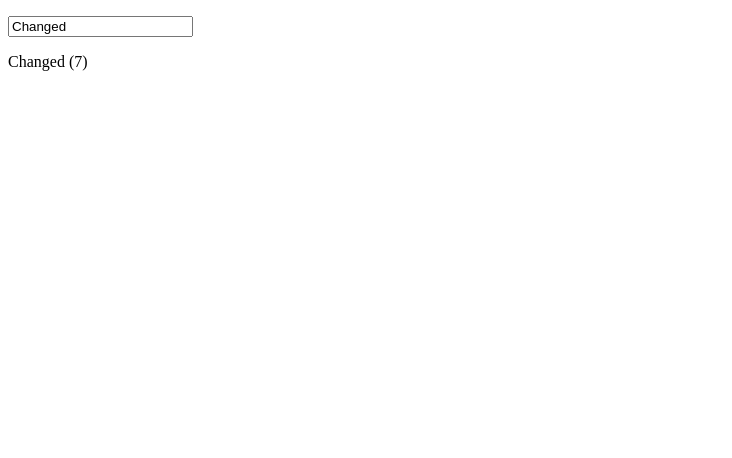
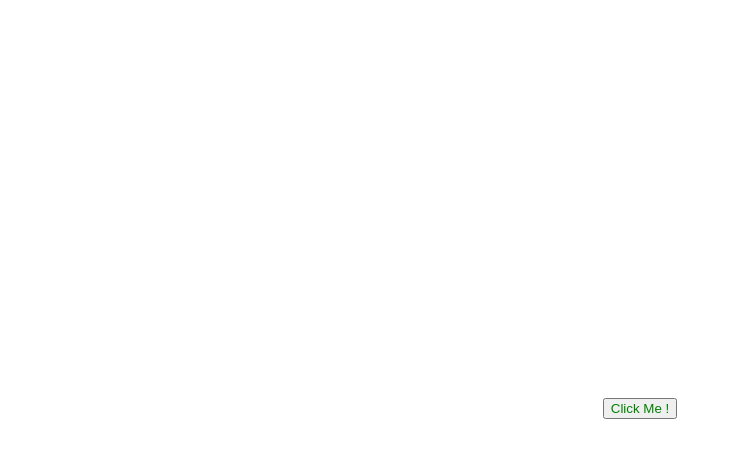
Before and after one commit to EvilYep/Vue3-Laracasts, a plain HTML site: page index.html in a window 1280 px wide. Shown: the whole page, without its empty margins (0-732 px from the left). Drawn offline with nearby package versions, Linux system fonts and the light colour scheme.

Commit message:
Attribute binding & Event handling :safety_pin:

```diff
--- a/index.html
+++ b/index.html
@@ -6,34 +6,45 @@
     <meta name="viewport" content="width=device-width, initial-scale=1.0">
     <title>Vue 3 - Laracasts</title>
     <script src="https://unpkg.com/vue@3"></script>
+    <style>
+        html, body {
+            height: 100%;
+        }
+
+        body {
+            display: grid;
+            place-items: center;
+        }
+
+        .text-red {
+            color: red;
+        }
+
+        .text-green {
+            color: green;
+        }
+    </style>
 </head>
 
 <body>
 
     <div id="app">
-        <p>
-            <input type="text" v-model="greeting">
-        </p>
-
-        <p>
-            {{ greeting }} ({{ greeting.length }})
-        </p>
-
+        <button :class="active ? 'text-red' : 'text-green'" @click="toggle">Click Me !</button>
     </div>
 
     <script>
         Vue.createApp({
             data() {
                 return {
-                    greeting: "Hello World !"
+                    active: false
                 };
             },
 
-            mounted() {
-                setTimeout(() => {
-                    this.greeting = 'Changed';
-                }, 3000);
-            },
+            methods: {
+                toggle() {
+                    this.active = ! this.active;
+                }
+            }
         }).mount("#app");
     </script>
 
```
